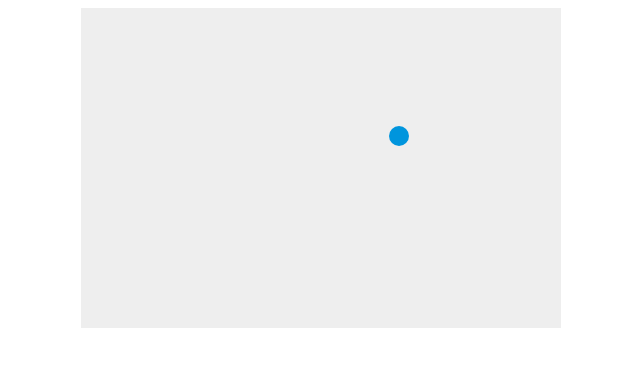
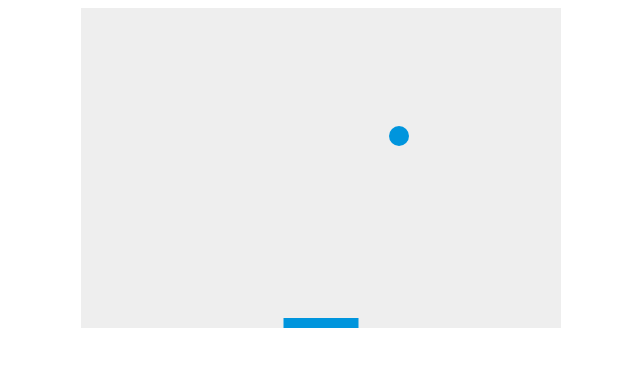
Before and after one commit to shivamklr/Jsgame, a plain HTML site: page index.html in a window 1280 px wide. Shown: the full height of the page, 319-959 px from the left. Drawn offline with Linux system fonts and the light colour scheme.

Commit message:
Added comments and fixed an issue

```diff
--- a/index.html
+++ b/index.html
@@ -22,40 +22,52 @@
 		var ctx = canvas.getContext('2d');
 		var x = canvas.width / 2;
 		var y = canvas.height - 30;
+		var paddleHeight = 10;
+		var paddleWidth = 75;
+		var paddleX = (canvas.width - paddleWidth) / 2;
+		var paddleY = canvas.height - paddleHeight;
 		console.log(x, y);
 		var dx = 2;
 		var dy = -2;
 		var ballRadius = 10;
+
 		function drawBall() {
+			//This function displays ball on the canvas
 			ctx.beginPath();
 			ctx.arc(x, y, ballRadius, 0, Math.PI * 2);
 			ctx.fillStyle = '#0095DD';
 			ctx.fill();
 			ctx.closePath();
 		}
+
+		function drawPaddle() {
+			//This function displays paddle on the canvas
+			ctx.beginPath();
+			ctx.rect(paddleX, paddleY, paddleWidth, paddleHeight);
+			ctx.fillStyle = '#0095DD';
+			ctx.fill();
+			ctx.closePath();
+		}
+
 		function draw() {
+			/*First this function clears the screen then calls ball and paddle function to draw */
 			ctx.clearRect(0, 0, canvas.width, canvas.height);
 			drawBall();
-			x += dx;
-			y += dy;
-			if (y + dy < ballRadius || y + dy > canvas.height-ballRadius) {
+			drawPaddle();
+			if (y + dy < ballRadius || y + dy > canvas.height - ballRadius) {
 				console.log('i am y: ' + y);
 				dy = -dy;
 			}
-			if (x + dx > canvas.width-ballRadius || x + dx < ballRadius) {
+			if (x + dx > canvas.width - ballRadius || x + dx < ballRadius) {
 				console.log('i am x: ' + x);
 				dx = -dx;
 			}
+
+			x += dx;
+			y += dy;
 		}
-		setInterval(draw, 10);
 
-		// ctx.beginPath();
-		// ctx.rect(2, 0, 50, 250);
-		// ctx.fillStyle = '#FF0000';
-		// ctx.fill();
-		// ctx.stroke();
-		// ctx.arc(100, 100, 20, 0, Math.PI*2 , false);
-		// ctx.fill();
-		// ctx.closePath();
+		setInterval(draw, 10); //Every 10ms the function draw is called.
+
 	</script>
 </html>
```
